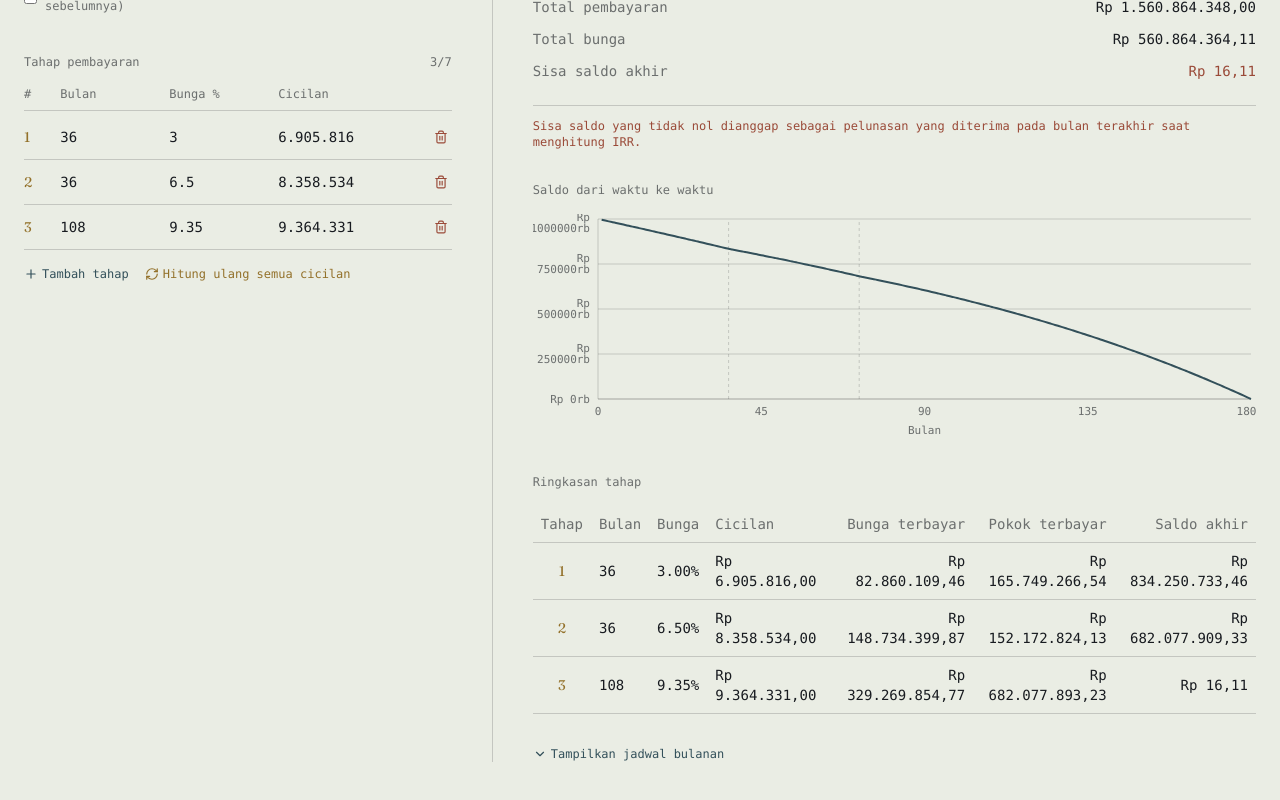
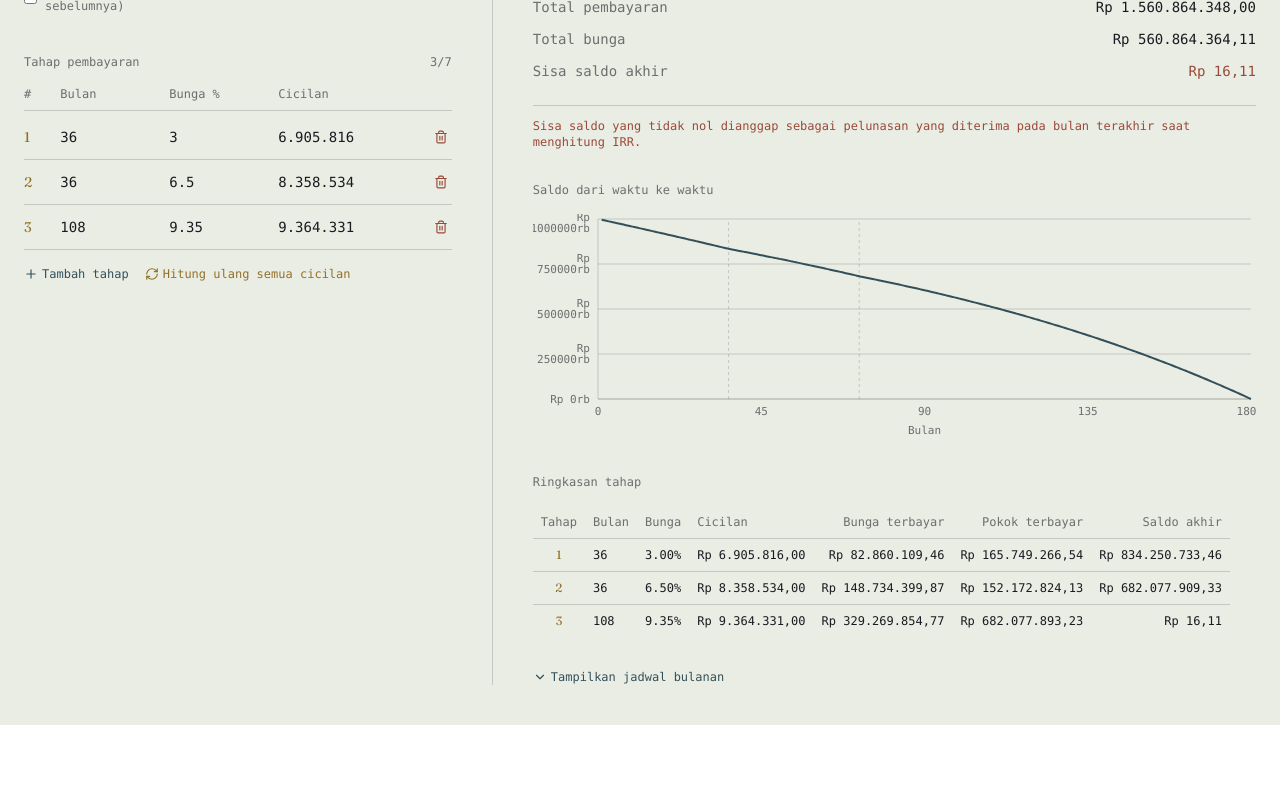
Before and after one commit to klaudiuswp/MortgageCalculator, a React (Vite) app: page / in a window 1280 px wide. Shown: the part 394-1194 px from the top of the page. After the commit the page ends 1119 px from the top, so only its background shows below. Built offline with nearby package versions, Linux system fonts and the light colour scheme.

Commit message:
add divider

```diff
--- a/src/StepMortgageCalculator.jsx
+++ b/src/StepMortgageCalculator.jsx
@@ -855,9 +855,10 @@ export default function StepMortgageCalculator() {
               <h2 className="text-xs mb-4" style={{ color: INK_SOFT }}>
                 Ringkasan tahap
               </h2>
-              <table className="max-w-fit text-sm divide-y">
+              <table className="max-w-fit text-xs border-collapse">
                 <thead>
-                  <tr style={{ color: INK_SOFT, borderBottom: `1px solid ${HAIRLINE}` }} className="text-left">
+                  {/* <tr style={{ color: INK_SOFT, borderBottom: `1px solid ${HAIRLINE}` }} className="text-left border-b"> */}
+                  <tr className="text-left border-b" style={{ color: INK_SOFT, borderColor: HAIRLINE }}>
                     <th className="py-2 px-2 font-normal">Tahap</th>
                     <th className="py-2 px-2 font-normal">Bulan</th>
                     <th className="py-2 px-2 font-normal">Bunga</th>
@@ -867,9 +868,10 @@ export default function StepMortgageCalculator() {
                     <th className="py-2 px-2 font-normal text-right">Saldo akhir</th>
                   </tr>
                 </thead>
-                <tbody class="divide-y">
+                <tbody className="divide-y" style={{ "--tw-divide-opacity": 1 }}>
                   {result?.stepSummaries.map((s) => (
-                    <tr key={s.step} style={{ borderBottom: `1px solid ${HAIRLINE}` }}>
+                    // <tr key={s.step} style={{ borderColor: `1px solid ${HAIRLINE}` }}>
+                    <tr key={s.step} style={{ borderColor: HAIRLINE }}>
                       <td className="py-2 px-2 text-center" style={{ fontFamily: "Fraunces, serif", color: BRASS }}>
                         {s.step}
                       </td>
```
